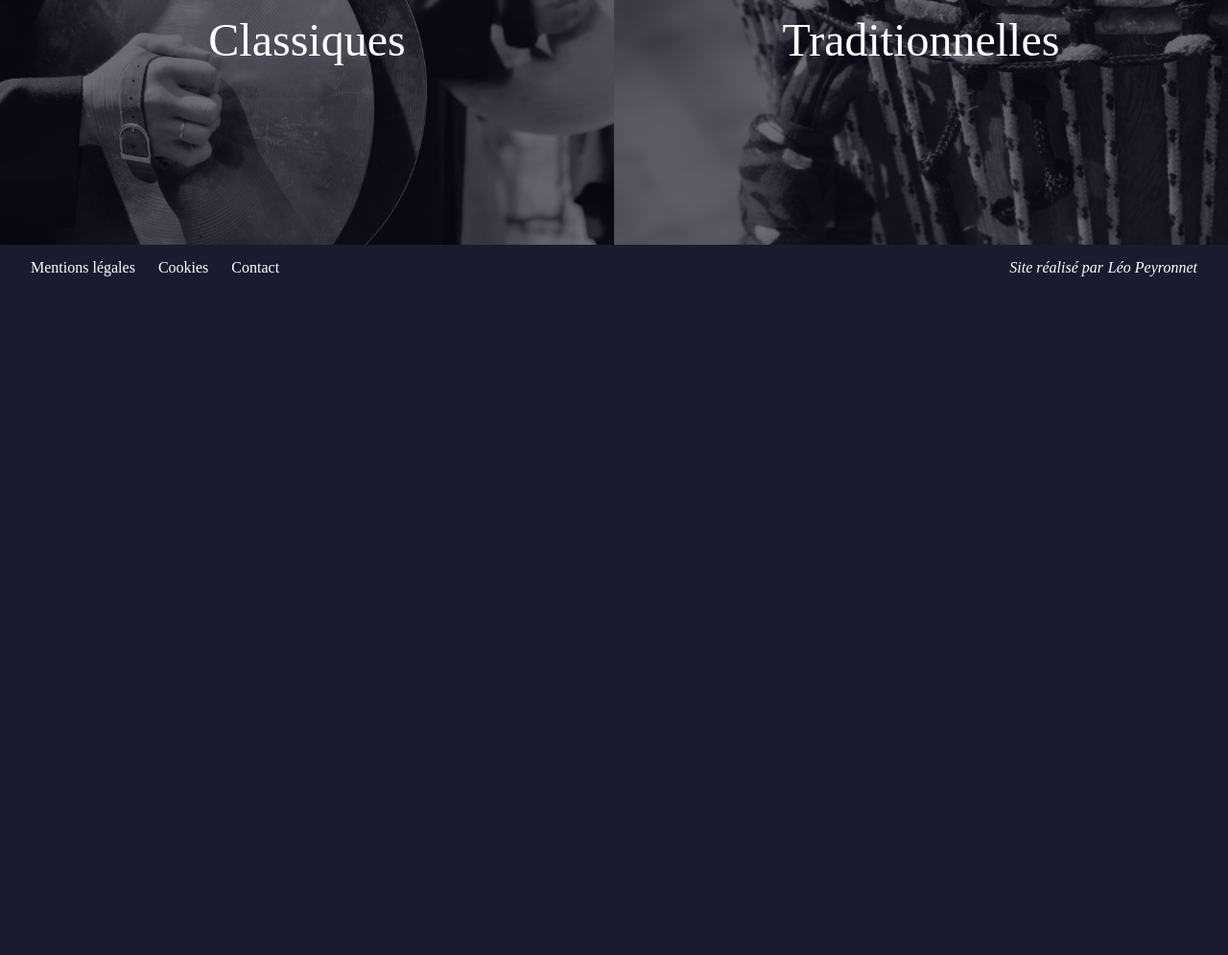
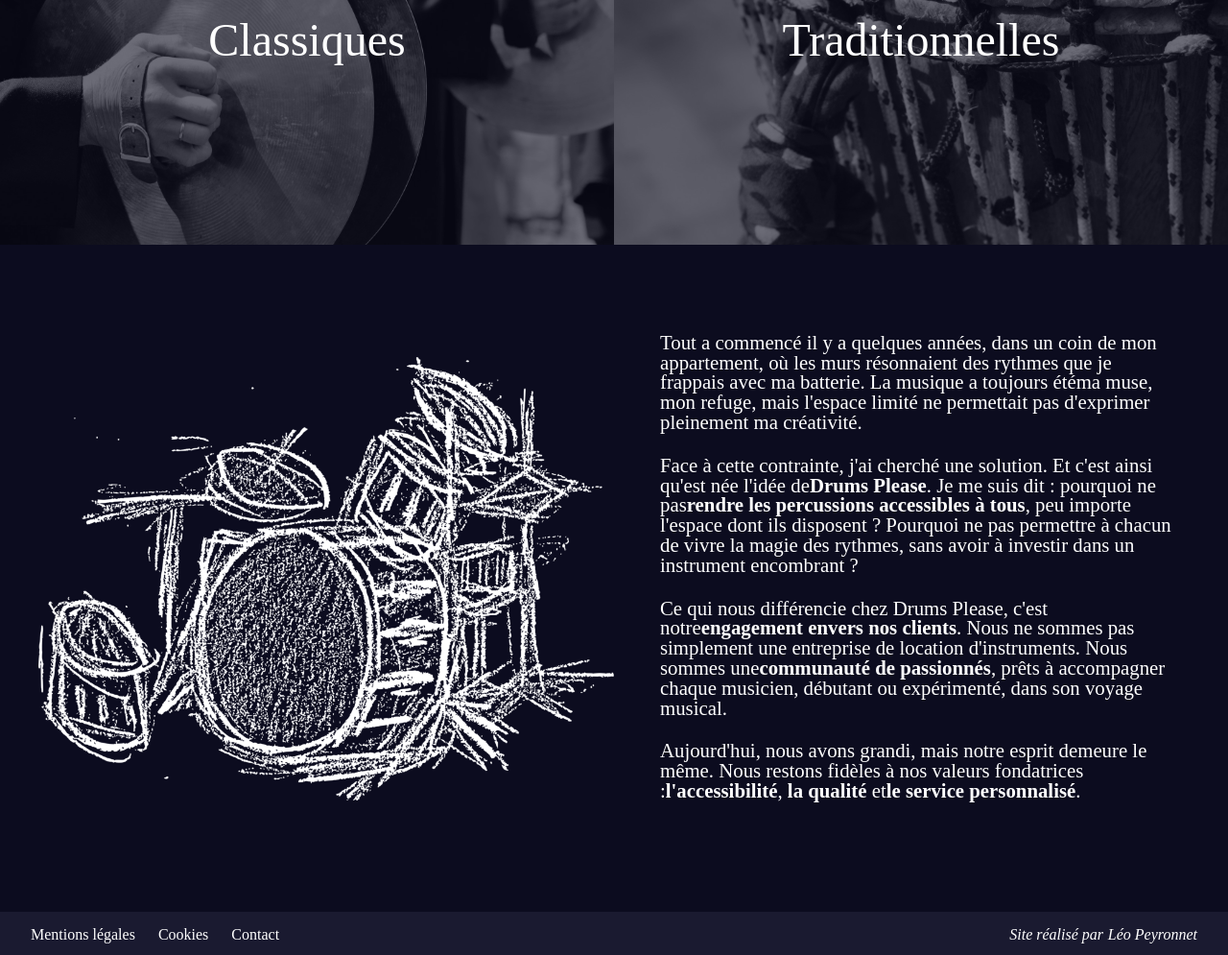
Before and after one commit to LaiPe/drums-please, a Gatsby site: page / in a window 1280 px wide. Shown: the part 1398-2393 px from the top of the page at 96% size. Before the commit the page ends 1698 px from the top, so only its background shows below. Built offline with nearby package versions, Linux system fonts and the light colour scheme; Gatsby itself is replaced by a stand-in of ours.

Commit message:
feat: update ProductCard and index styles for responsive design; add about section with content and image

```diff
--- a/src/components/index/ProductCard.module.css
+++ b/src/components/index/ProductCard.module.css
@@ -39,3 +39,15 @@
     text-align: center;
     margin: 1rem;
 }
+
+@media screen and (max-width: 1150px) {
+  .productCard {
+    width: 100%;
+    aspect-ratio: 6 / 2;
+  }
+}
+@media screen and (max-width: 740px) {
+  .productCard {
+    aspect-ratio: 3 / 2;
+  }
+}
--- a/src/pages/index.module.css
+++ b/src/pages/index.module.css
@@ -1,4 +1,4 @@
-.hero {
+.heroSection {
     position: relative;
     height: calc(100vh - var(--header-height));
 }
@@ -40,8 +40,42 @@
   }
 }
 
-.productsGrid {
+.productsSection {
     display: flex;
     flex-direction: row;
     flex-wrap: wrap;
 }
+
+@media screen and (max-width: 1150px) {
+  .productsSection {
+    flex-direction: column;
+  }
+}
+
+.aboutSection {
+  min-height: calc(100vh - var(--header-height));
+  background-color: var(--background-color);
+  display: flex;
+  flex-direction: row;
+  align-items: center;
+  justify-content: space-evenly;
+  padding: 0 1rem;
+}
+
+.aboutImage {
+  margin: 0 1.5rem;
+  max-width: 650px;
+  min-width: 450px;
+}
+
+.aboutContent {
+  color: white;
+  font-family: "Nothing You Could Do", cursive;
+  max-width: 600px;
+  padding: 3rem 2.5rem 3rem 1.5rem;
+}
+
+.aboutContent p {
+  font-size: 1.3rem;
+  margin-bottom: 1.5rem;
+}
--- a/src/pages/index.tsx
+++ b/src/pages/index.tsx
@@ -35,7 +35,7 @@ const IndexPage: React.FC<PageProps> = () => {
   return (
     <Layout>
 
-      <section className={styles.hero}>
+      <section className={styles.heroSection}>
         <BackgroundMedia mediaType="video" mediaSrc="/videos/video-background-index.mp4" childrenClassName={styles.heroGradient}>
           <h2 className={styles.heroTitle}>
             <span>{heroTitle[0]}</span>
@@ -44,7 +44,7 @@ const IndexPage: React.FC<PageProps> = () => {
         </BackgroundMedia>
       </section>
 
-      <section className={styles.productsGrid}>
+      <section className={styles.productsSection}>
         {products.map((product) => (
           <ProductCard
             key={product.title}
@@ -55,7 +55,43 @@ const IndexPage: React.FC<PageProps> = () => {
         ))}
       </section>
 
-
+      <section className={styles.aboutSection}>
+        <img
+          className={styles.aboutImage}
+          src="/img/fond-presentation.png"
+        />
+        <div className={styles.aboutContent}>
+          <p>
+            Tout a commencé il y a quelques années, dans un coin de mon
+            appartement, où les murs résonnaient des rythmes que je frappais
+            avec ma batterie. La musique a toujours été
+            <em>ma muse</em>, <em>mon refuge</em>, mais l'espace limité ne
+            permettait pas d'exprimer pleinement ma créativité.
+          </p>
+          <p>
+            Face à cette contrainte, j'ai cherché une solution. Et c'est ainsi
+            qu'est née l'idée de
+            <strong>Drums Please</strong>. Je me suis dit : pourquoi ne pas
+            <strong>rendre les percussions accessibles à tous</strong>, peu
+            importe l'espace dont ils disposent ? Pourquoi ne pas permettre à
+            chacun de vivre la magie des rythmes, sans avoir à investir dans un
+            instrument encombrant ?
+          </p>
+          <p>
+            Ce qui nous différencie chez Drums Please, c'est notre
+            <strong>engagement envers nos clients</strong>. Nous ne sommes pas
+            simplement une entreprise de location d'instruments. Nous sommes une
+            <strong>communauté de passionnés</strong>, prêts à accompagner
+            chaque musicien, débutant ou expérimenté, dans son voyage musical.
+          </p>
+          <p>
+            Aujourd'hui, nous avons grandi, mais notre esprit demeure le même.
+            Nous restons fidèles à nos valeurs fondatrices :
+            <strong>l'accessibilité</strong>, <strong>la qualité</strong> et
+            <strong>le service personnalisé</strong>.
+          </p>
+        </div>
+      </section>
     </Layout>
   )
 }
```
Also changed, not shown: static/img/fond-presentation.png (added).
